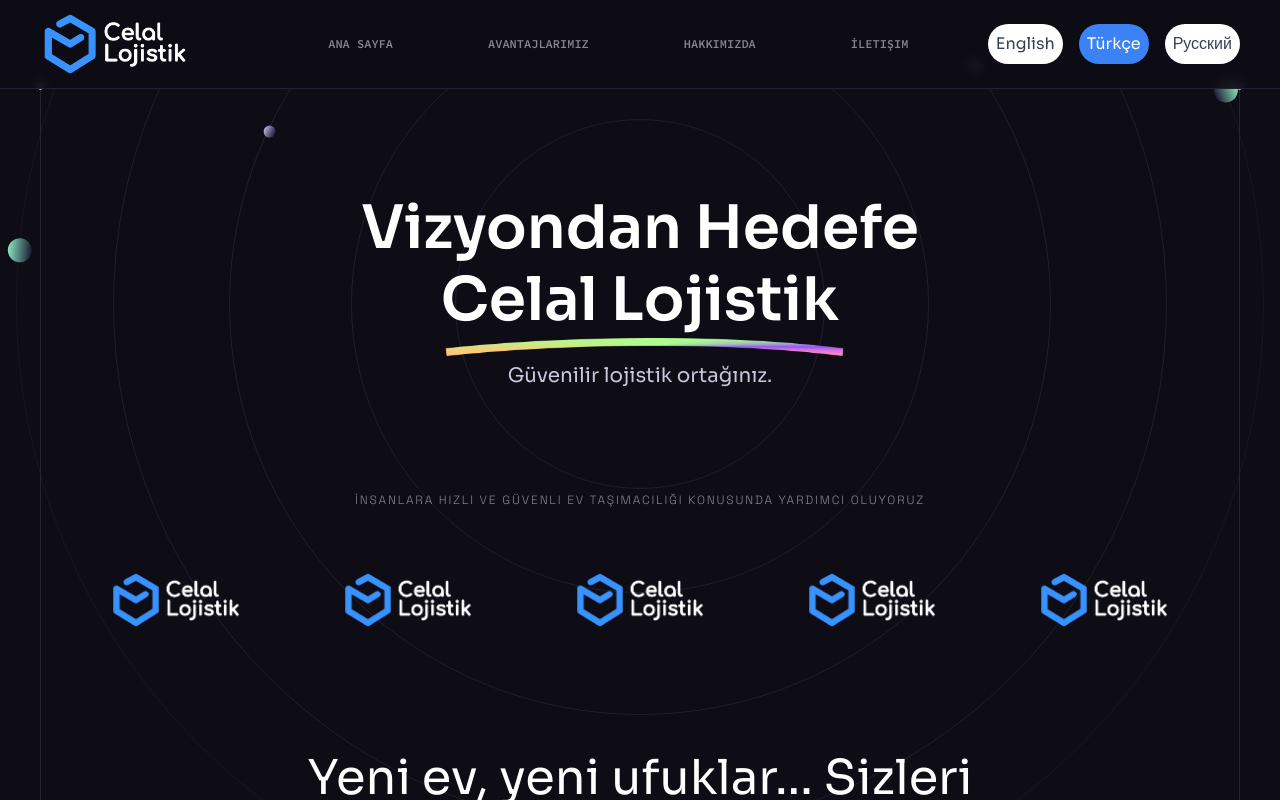
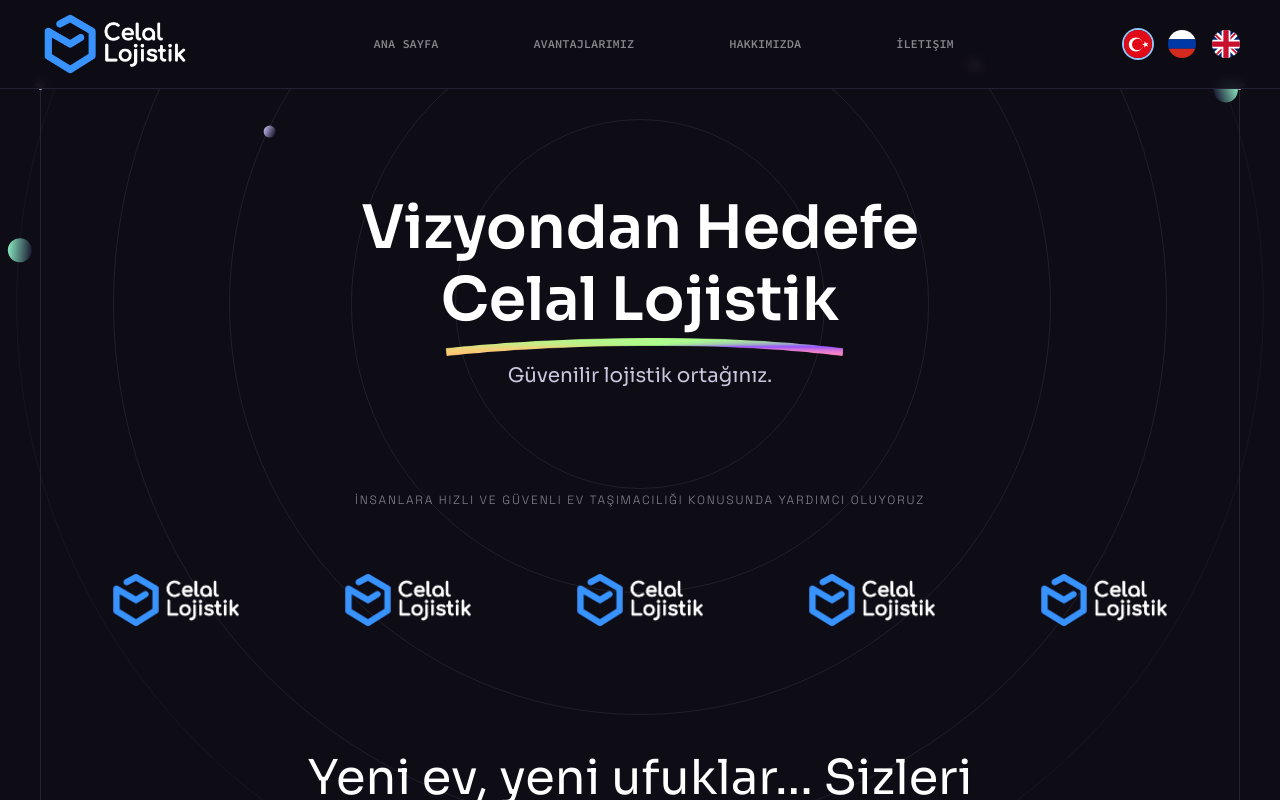
Before and after one commit to abduraimoff21/Celal-Logisics, a React (Vite) app: page / in a window 1280 px wide. Shown: the top 800 px of the page. Built offline with nearby package versions, Linux system fonts and the light colour scheme.

Commit message:
Added russian language support

```diff
--- a/src/components/Header.jsx
+++ b/src/components/Header.jsx
@@ -74,37 +74,54 @@
           <HamburgerMenu />
         </nav>
 
-        {/* Language Toggle Buttons */}
+        {/* Language Toggle Buttons with Flags */}
         <div className="ml-auto flex gap-4">
+          {/* Turkish */}
+          <button
+            onClick={() => handleLanguageToggle("tr")}
+            className={`w-7 h-7 rounded-full overflow-hidden transition-all ${
+            language === "tr"
+              ? "border-blue-500 ring-2 ring-blue-300"
+              : "border-gray-300 hover:ring-2 hover:ring-blue-200"
+            }`}
+            >
+            <img
+              src="/images/flags/tr.svg"
+              alt="Türkçe"
+              className="object-cover w-full h-full"
+            />
+          </button>
+
+          {/* Russian */}
+          <button
+            onClick={() => handleLanguageToggle("ru")}
+            className={`w-7 h-7 rounded-full overflow-hidden transition-all ${
+            language === "ru"
+              ? "border-blue-500 ring-2 ring-blue-300"
+              : "border-gray-300 hover:ring-2 hover:ring-blue-200"
+            }`}
+          >
+          <img
+            src="/images/flags/ru.svg"
+            alt="Русский"
+            className="object-cover w-full h-full"
+          />
+          </button>
+
+          {/* English */}
           <button
             onClick={() => handleLanguageToggle("en")}
-            className={`px-2 py-2 rounded-full transition-all ${
-              language === "en"
-              ? "bg-blue-500 text-white border-blue-500"
-              : "bg-white text-gray-700 border-gray-300 hover:bg-blue-200"
+            className={`w-7 h-7 rounded-full overflow-hidden transition-all ${
+            language === "en"
+              ? "border-blue-500 ring-2 ring-blue-300"
+              : "border-gray-300 hover:ring-2 hover:ring-blue-200"
             }`}
           >
-            English
-          </button>
-          <button
-            onClick={() => handleLanguageToggle("tr")}
-            className={`px-2 py-2 rounded-full transition-all ${
-              language === "tr"
-              ? "bg-blue-500 text-white border-blue-500"
-              : "bg-white text-gray-700 border-gray-300 hover:bg-gray-100"
-            }`}
-          >
-            Türkçe
-          </button>
-          <button
-            onClick={() => handleLanguageToggle("tr")}
-            className={`px-2 py-2 rounded-full transition-all ${
-              language === "ru"
-              ? "bg-blue-500 text-white border-blue-500"
-              : "bg-white text-gray-700 border-gray-300 hover:bg-gray-100"
-            }`}
-          >
-            Русский
+          <img
+            src="/images/flags/en.svg"
+            alt="Русский"
+            className="object-cover w-full h-full"
+          />
           </button>
         </div>
 
--- a/src/constants/index.js
+++ b/src/constants/index.js
@@ -14,6 +14,7 @@
     title: {
       en: "Home",
       tr: "Ana Sayfa",
+      ru: "Главная"
     },
   },
   {
@@ -22,6 +23,7 @@
     title: {
       en: "Benefits",
       tr: "Avantajlarımız",
+      ru: "Наши преимущества"
     },
   },
   {
@@ -30,6 +32,7 @@
     title: {
       en: "About Us",
       tr: "Hakkımızda",
+      ru: "О нас"
     },
   },
   {
@@ -38,6 +41,7 @@
     title: {
       en: "Contact",
       tr: "İletişim",
+      ru: "Контакты"
     },
   },
 ];
@@ -50,10 +54,12 @@
     title: {
       en: "Our Services",
       tr: "Hizmetlerimiz",
+      ru: "Наши услуги"
     },
     text: {
       en: "Domestic and international freight shipping. Road and air cargo delivery. Warehousing and inventory management. Express delivery for documents and small parcels",
       tr: "Yurtiçi ve uluslararası yük taşımacılığı. Karayolu ve hava kargo teslimatı. Depolama ve envanter yönetimi. Belgeler ve küçük paketler için hızlı teslimat",
+      ru: "Внутренние и международные грузоперевозки. Доставка автотранспортом и авиаперевозки. Складирование и управление запасами. Экспресс-доставка документов и мелких посылок"
     },
     backgroundUrl: "/images/card-1.svg",
     imageUrl: "/images/shipping.png",
@@ -64,10 +70,12 @@
     title: {
       en: "Why Choose Us",
       tr: "Neden Bizi Seçmelisiniz",
+      ru: "Почему выбирают нас"
     },
     text: {
       en: "Reliability and on-time delivery. Personalized approach for every client. Competitive pricing. 24/7 customer support.",
       tr: "Güvenilirlik ve zamanında teslimat. Her müşteri için kişiselleştirilmiş yaklaşım. Rekabetçi fiyatlandırma. 24/7 müşteri desteği",
+      ru: "Надежность и своевременная доставка. Индивидуальный подход к каждому клиенту. Конкурентные цены. Круглосуточная поддержка клиентов."
     },
     backgroundUrl: "/images/card-2.svg",
     imageUrl: "/images/24-7.png",
@@ -78,10 +86,12 @@
     title: {
       en: "Our Coverage",
       tr: "Kapsamımız",
+      ru: "Наша зона покрытия"
     },
     text: {
       en: "We serve clients that work with international partners in the CIS, Europe, Turkey, China, and more. Wherever your cargo goes — it’s in safe hands",
       tr: "BDT, Avrupa, Türkiye, Çin ve daha birçok ülkede uluslararası ortaklarla çalışan müşterilere hizmet veriyoruz. Kargonuz nereye giderse gitsin emin ellerdedir",
+      ru: "Мы обслуживаем клиентов, сотрудничающих с международными партнерами в СНГ, Европе, Турции, Китае и других странах. Куда бы ни направлялся ваш груз — он в надежных руках"
     },
     backgroundUrl: "/images/card-3.svg",
     imageUrl: "/images/checklist.png",
@@ -90,10 +100,13 @@
     id: 4,
     title: {
       en: "Fast Responding",
-      tr: "Hızlı Yanıt Verme",},
+      tr: "Hızlı Yanıt Verme",
+      ru: "Быстрый ответ"
+    },
     text: {
       en: "Lets users quickly find answers to their questions without having to search through multiple sources.",
       tr: "Kullanıcıların birden fazla kaynakta arama yapmak zorunda kalmadan sorularına hızlı bir şekilde yanıt bulmalarını sağlarız",
+      ru: "Позволяет пользователям быстро находить ответы на свои вопросы без необходимости искать в разных источниках."
     },
     backgroundUrl: "/images/card-4.svg",
     imageUrl: "/images/mission.png",
@@ -102,28 +115,32 @@
   {
     id: 5,
     title: {
+      en: "Storage Of Home Goods",
+      tr: "Ev Eşyalarının Depolanması",
+      ru: "Хранение домашних вещей"
+    },
+    text: {
+      en: "We provide secure storage and care for your household items. Whether you're moving, renovating, or simply creating more space, your belongings are kept safe, clean, and well-maintained—ready whenever you need them.",
+      tr: "Ev eşyalarınız için güvenli depolama ve bakım sağlıyoruz. İster taşınıyor, ister tadilat yapıyor ya da sadece daha fazla alan yaratıyor olun, eşyalarınız güvenli, temiz ve bakımlı bir şekilde saklanır ve ihtiyaç duyduğunuz her an kullanıma hazırdır",
+      ru: "Мы предоставляем безопасное хранение и заботу о ваших бытовых вещах. Независимо от того, переезжаете ли вы, делаете ремонт или просто освобождаете пространство — ваши вещи будут в безопасности, чистоте и порядке, готовы к использованию в любой момент."
+    },
+    backgroundUrl: "/images/card-6.svg",
+    imageUrl: "/images/convoy.png",
+  },
+  {
+    id: 6,
+    title: {
       en: "How It Works",
       tr: "Nasıl Çalışır",
+      ru: "Как это работает"
     },
     text: {
       en: "Submit a request via the website. Our team contacts you to confirm the details. Contract and paperwork are prepared and go through the process. We ship your cargo on schedule. You receive confirmation upon delivery.",
       tr: "Web sitesi üzerinden bir talep gönderin. Ekibimiz ayrıntıları teyit etmek için sizinle iletişime geçer. Sözleşme ve evraklar hazırlanır ve süreçten geçer. Kargonuzu zamanında gönderiyoruz. Teslimattan sonra onay alıyorsunuz",
+      ru: "Оставьте заявку на сайте. Наша команда свяжется с вами для уточнения деталей. Подготавливаются договор и документы. Мы отправляем ваш груз по графику. После доставки вы получаете подтверждение."
     },
     backgroundUrl: "/images/card-5.svg",
     imageUrl: "/images/noconnection.png",
-  },
-  {
-    id: 6,
-    title: {
-      en: "Storage Of Home Goods",
-      tr: "Ev Eşyalarının Depolanması",
-    },
-    text: {
-      en: "We provide secure storage and care for your household items. Whether you're moving, renovating, or simply creating more space, your belongings are kept safe, clean, and well-maintained—ready whenever you need them.",
-      tr: "Ev eşyalarınız için güvenli depolama ve bakım sağlıyoruz. İster taşınıyor, ister tadilat yapıyor ya da sadece daha fazla alan yaratıyor olun, eşyalarınız güvenli, temiz ve bakımlı bir şekilde saklanır ve ihtiyaç duyduğunuz her an kullanıma hazırdır",
-    },
-    backgroundUrl: "/images/card-6.svg",
-    imageUrl: "/images/convoy.png",
   },
 ];
 
```
